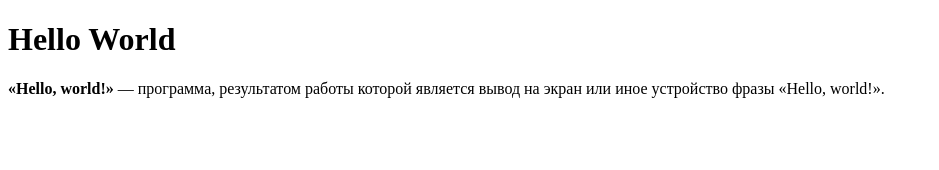
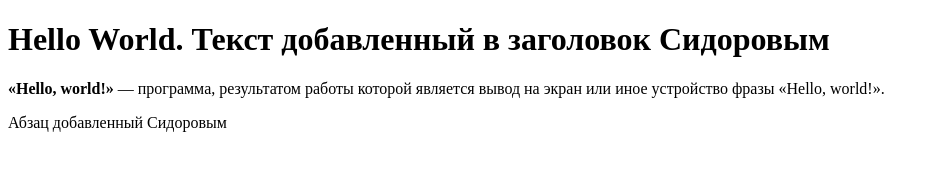
Before and after one commit to pasechnikpa/example, a plain HTML site: page index.html in a window 1280 px wide. Shown: the whole page, without its empty margins (0-939 px from the left). Drawn offline with Linux system fonts and the light colour scheme.

Commit message:
Изменения Сидорова

```diff
--- a/index.html
+++ b/index.html
@@ -6,10 +6,13 @@
     <title>Сайт</title>
 </head>
 <body>
-    <h1>Hello World</h1>
+    <h1>Hello World. Текст добавленный в заголовок Сидоровым</h1>
     <p>
         <strong>«Hello, world!»</strong>
          — программа, результатом работы которой является вывод на экран или иное устройство фразы «Hello, world!».
     </p>
+    <p>
+        Абзац добавленный Cидоровым
+    </p>
 </body>
 </html>
```
